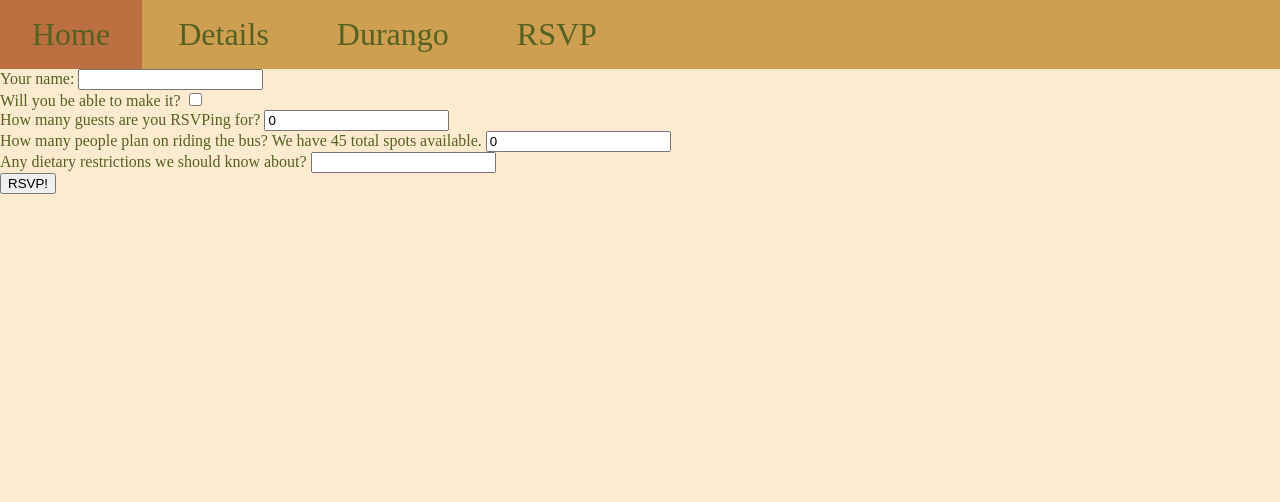
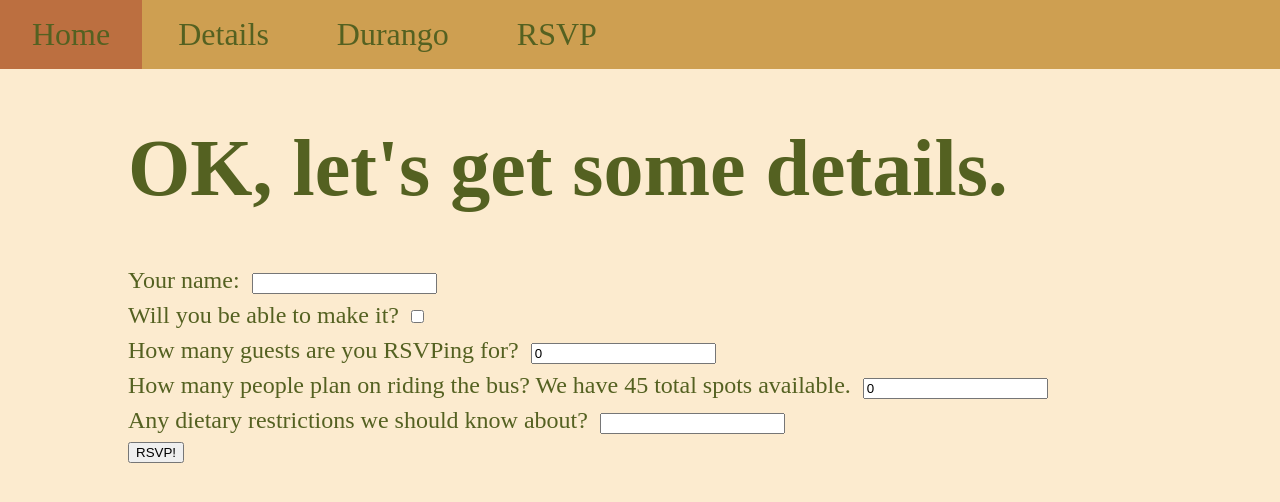
Before and after one commit to peter-fogg/celeste-and-peter, a Flask app: page /rsvp_for in a window 1280 px wide. Shown: the top 502 px of the page. Run offline with Flask 3, Linux system fonts and the light colour scheme; some web fonts are replaced.

Commit message:
rsvp styling

```diff
--- a/static/css/build/style.css
+++ b/static/css/build/style.css
@@ -373,4 +373,18 @@ a {
   }
 }
 
+.rsvp-form {
+  width: 80%;
+  margin: auto;
+}
+.rsvp-form .rsvp-section {
+  margin: 0.5rem 0;
+}
+.rsvp-form .rsvp-section label {
+  font-size: 1.5rem;
+}
+.rsvp-form .rsvp-section input {
+  margin-left: 0.5rem;
+}
+
 /*# sourceMappingURL=style.css.map */
--- a/static/css/style.scss
+++ b/static/css/style.scss
@@ -386,3 +386,20 @@ a {
     }
 
 }
+
+.rsvp-form {
+    width: 80%;
+    margin: auto;
+
+    .rsvp-section {
+        margin: .5rem 0;
+
+        label {
+            font-size: 1.5rem;
+        }
+
+        input {
+            margin-left: .5rem;
+        }
+    }
+}
--- a/templates/rsvp_form.html
+++ b/templates/rsvp_form.html
@@ -5,7 +5,10 @@
   <body>
     {% include 'nav_bar.html' %}
 
+    <div class="rsvp-form">
+      <h1 class="subpage-title">OK, let's get some details.</h1>
       <form method="POST" name="rsvp">
+        <div class="rsvp-section">
           <label for="name">Your name:</label>
           {% if similar_names | length == 1: %}
           <input type="text" id="name" name="name" value="{{ similar_names[0].name }}" readonly />
@@ -18,26 +21,32 @@
             {% endfor %}
           </select>
           {% endif %}
-      <br />
+        </div>
 
+        <div class="rsvp-section">
           <label for="coming">Will you be able to make it?</label>
           <input type="checkbox" id="coming" name="coming" />
-      <br />
+        </div>
 
+        <div class="rsvp-section">
           <label for="guests">How many guests are you RSVPing for?</label>
           <input type="number" id="guests" name="guests" min="0" value="0" required />
-      <br />
+        </div>
 
+        <div class="rsvp-section">
           <!-- TODO: figure out bus count and update accordingly -->
           <label for="bus">How many people plan on riding the bus? We have 45 total spots available.</label>
           <input type="number" id="bus" name="bus" min="0" value="0" required />
-      <br />
+        </div>
 
+        <div class="rsvp-section">
           <label for="diet">Any dietary restrictions we should know about?</label>
           <input type="text" id="diet" name="diet" value="" />
           <br />
+        </div>
 
         <input type="submit" value="RSVP!" />
       </form>
+    </div>
   </body>
 </html>
```
Also changed, not shown: templates/rsvp.html (+7 -5 lines), 1 other file. Lines whose indentation alone changed are shown as unchanged.
